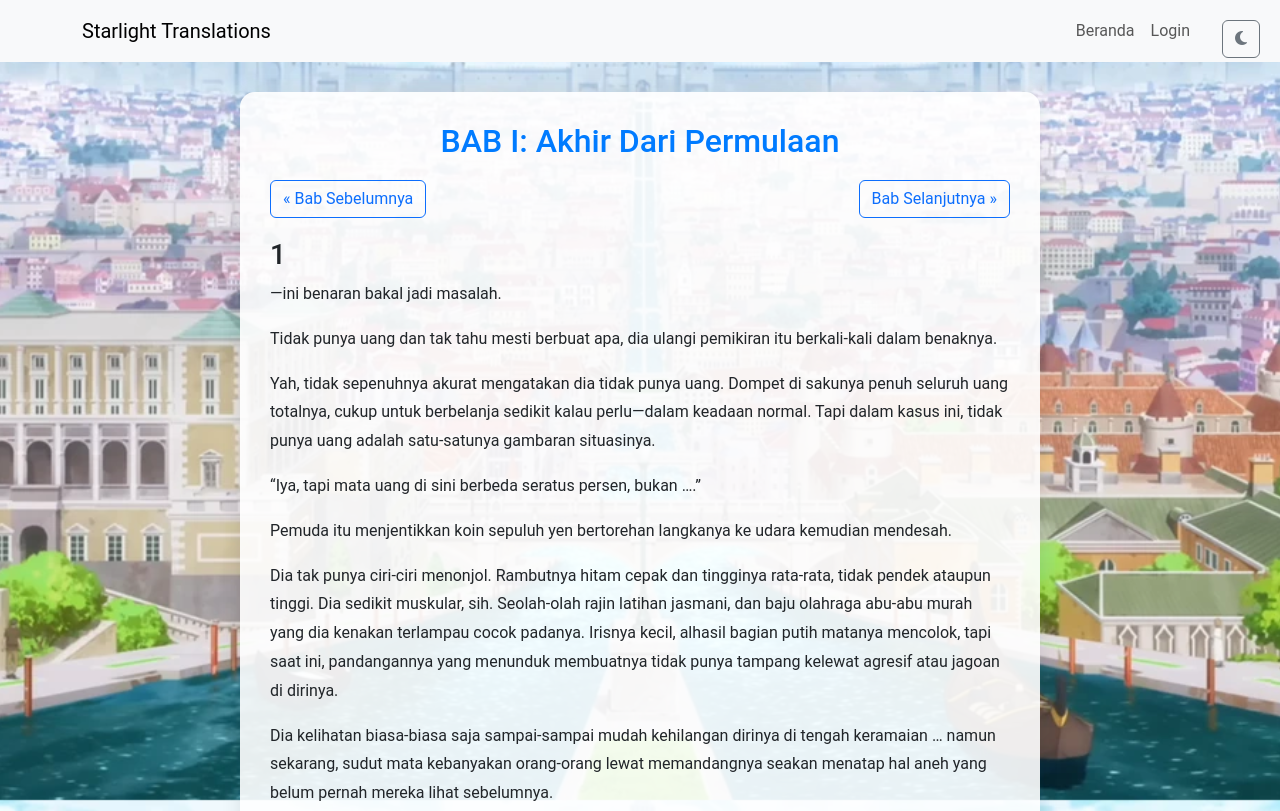
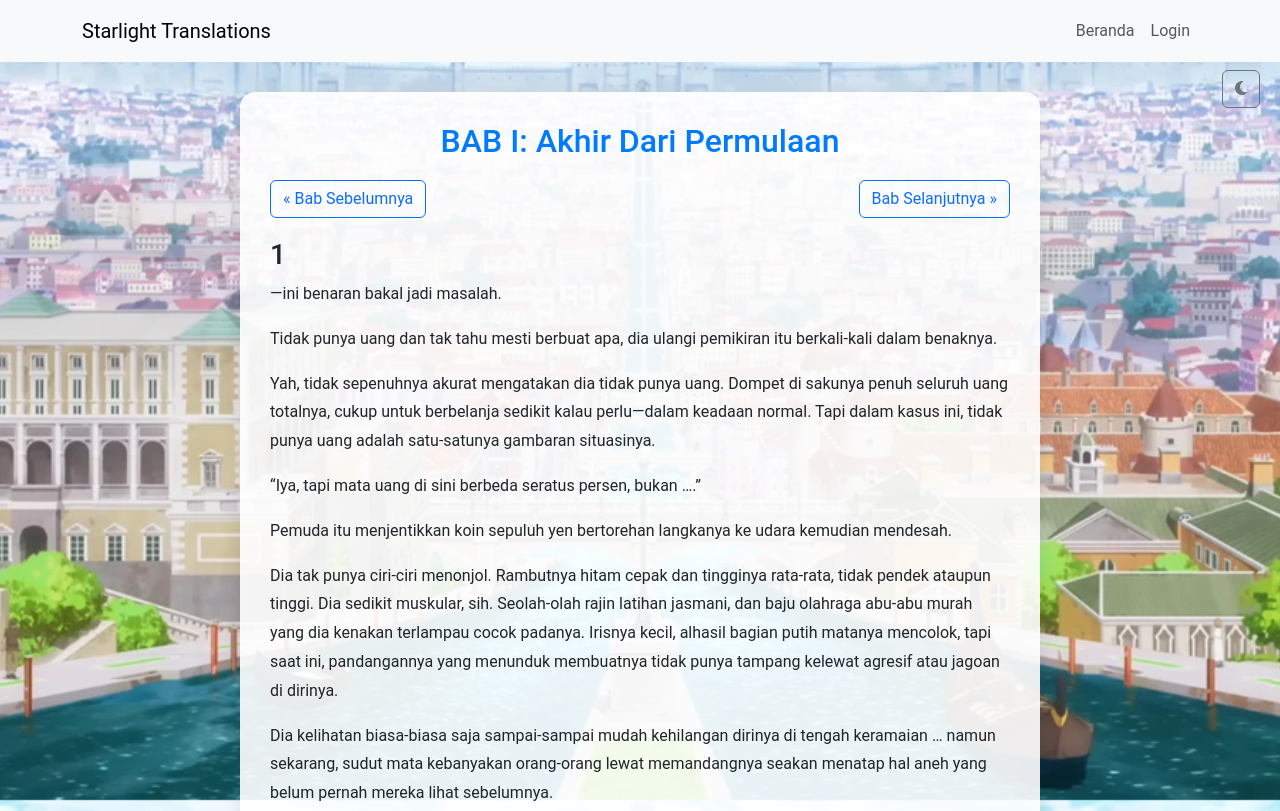
Before and after one commit to Tiveey/starlightl.github.io, a plain HTML site: page konten/arc1_bab/chapter_1.html in a window 1280 px wide. Shown: the top 811 px of the page. Drawn offline with nearby package versions, Linux system fonts and the light colour scheme; files whose address does not match are found by name.

Commit message:
last commit

```diff
--- a/konten/arc1_bab/chapter_1.html
+++ b/konten/arc1_bab/chapter_1.html
@@ -76,7 +76,7 @@
         }
         .dark-mode-toggle {
             position: fixed;
-            top: 20px;
+            top: 70px; /* Ubah ini dari 20px menjadi 70px */
             right: 20px;
             z-index: 1000;
         }
```
Also changed, not shown: konten/arc1_bab/chapter_2.html (+1 -1 lines), konten/arc1_bab/prolog.html (+1 -1 lines).
